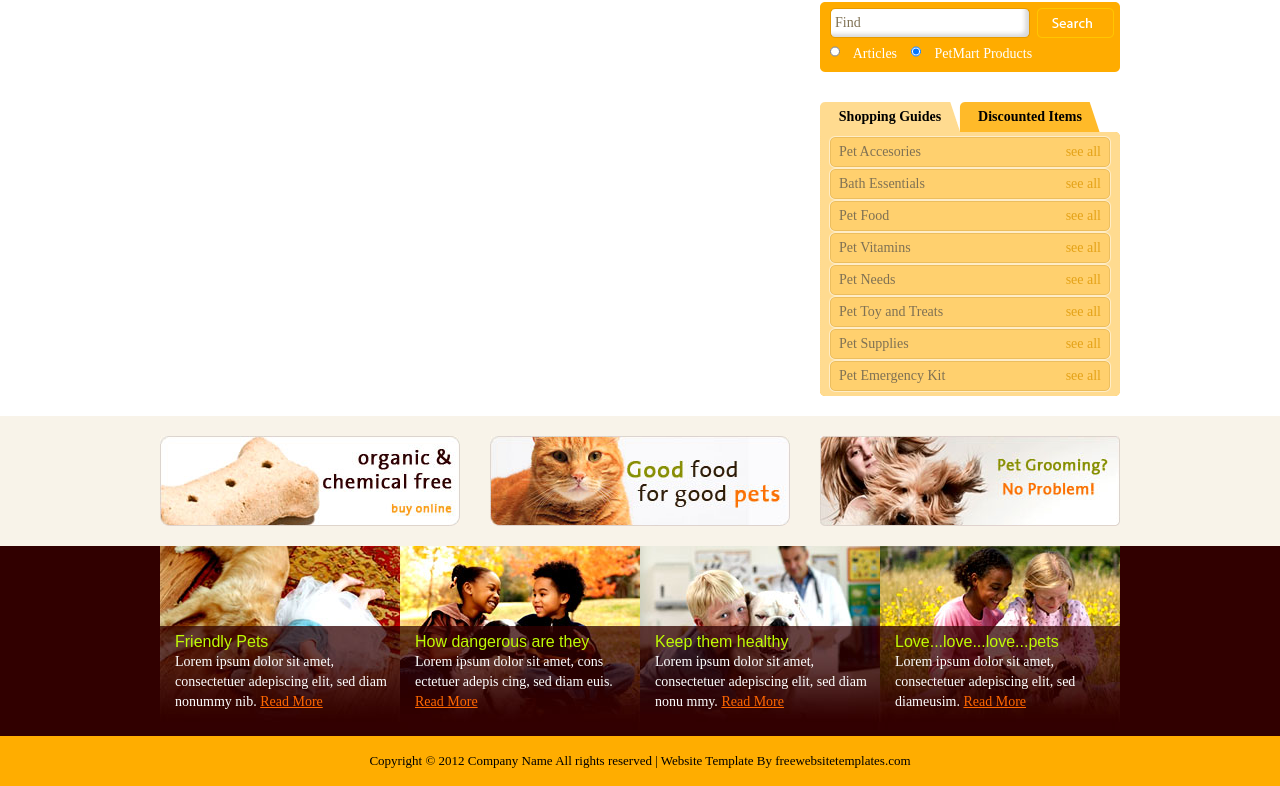
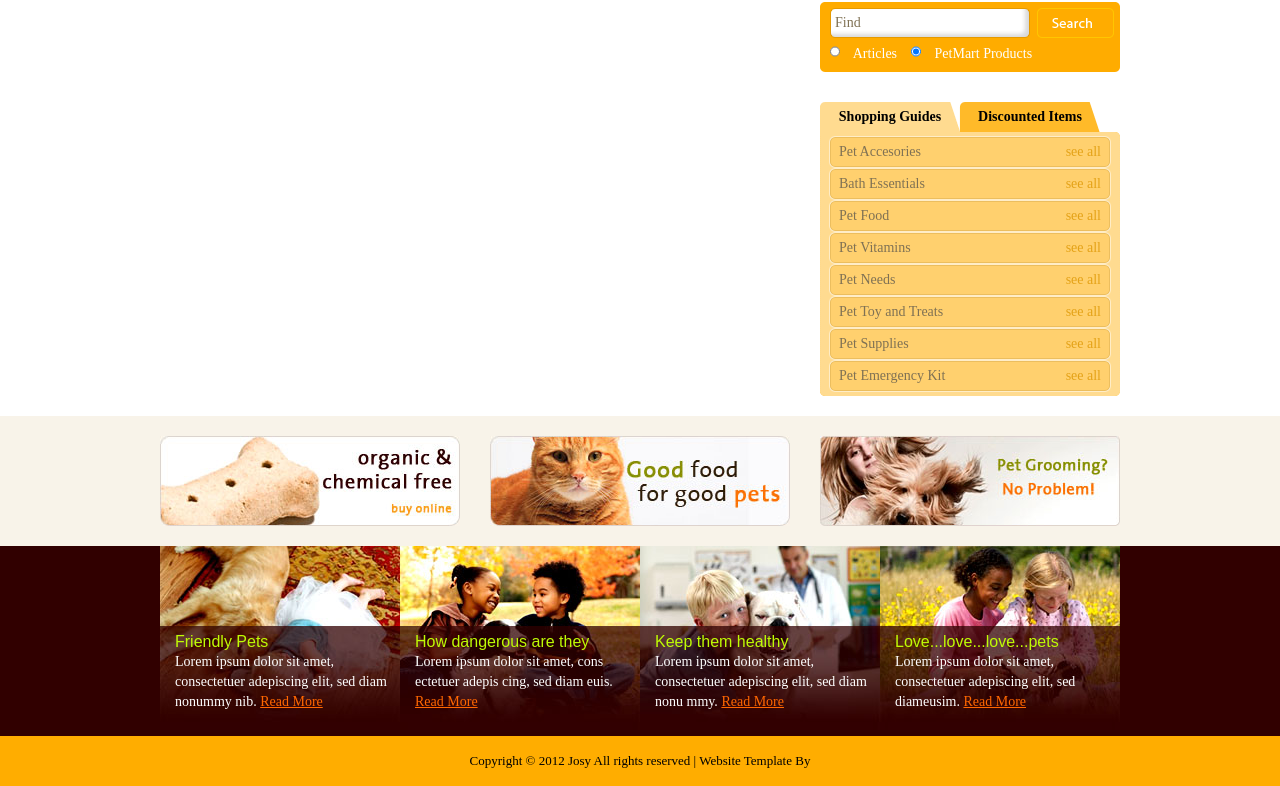
Before and after one commit to J0S1EY/petshop, a plain HTML site: page about.html in a window 1280 px wide. Shown: the part 772-1558 px from the top of the page. Drawn offline with Linux system fonts and the light colour scheme.

Commit message:
Update about.html
footer edited

```diff
--- a/about.html
+++ b/about.html
@@ -125,7 +125,7 @@
     </ul>
   </div>
   <div id="footnote">
-    <div class="section">Copyright &copy; 2012 <a href="#">Company Name</a> All rights reserved | Website Template By <a target="_blank" href="http://www.freewebsitetemplates.com/">freewebsitetemplates.com</a></div>
+    <div class="section">Copyright &copy; 2012 <a href="#">Josy</a> All rights reserved | Website Template By <a target="_blank" ></a></div>
   </div>
 </div>
 </body>
```
